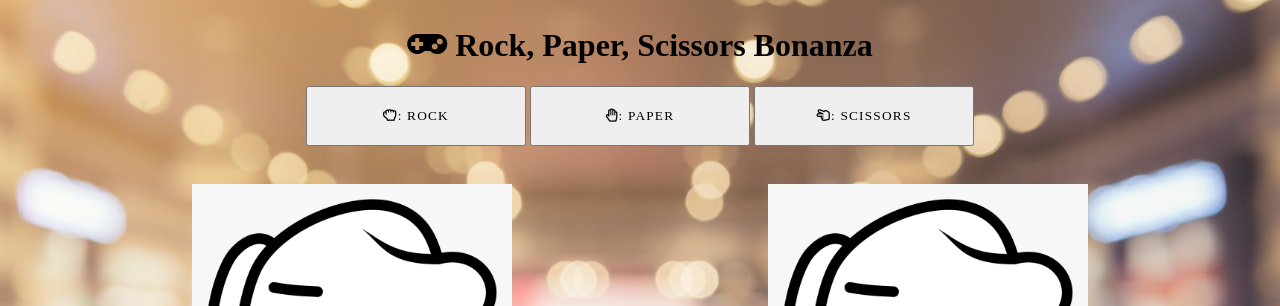
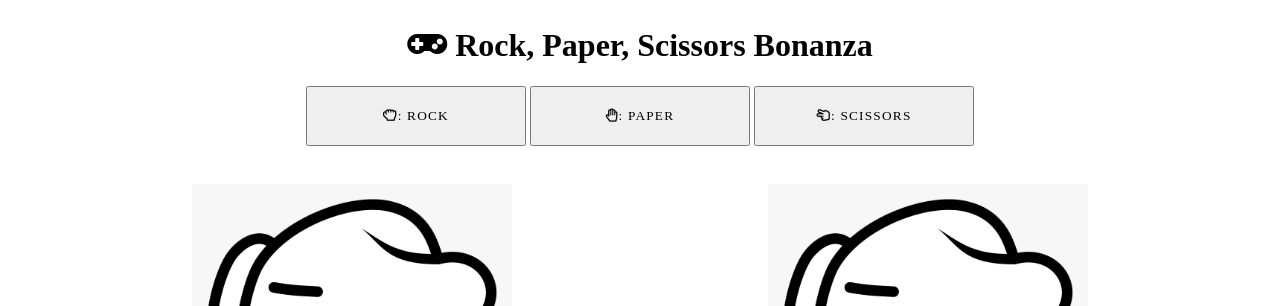
Before and after one commit to Chrisloufa/Rock-Paper-Scissors-Bonanza, a plain HTML site: page index.html in a window 1280 px wide. Shown: the top 306 px of the page. Drawn offline with nearby package versions, Linux system fonts and the light colour scheme.

Commit message:
background updated

```diff
--- a/index.html
+++ b/index.html
@@ -12,7 +12,7 @@
 
     <title>Rock, Paper, Scissors Bonanza</title>
 </head>
-<body background="assets/images/tabletop.jpeg" class="background-image">
+<body class="background-image">
     <h1 class="heading">
         <i class="fas fa-gamepad"> Rock, Paper, Scissors Bonanza</i>
     </h1>
```
